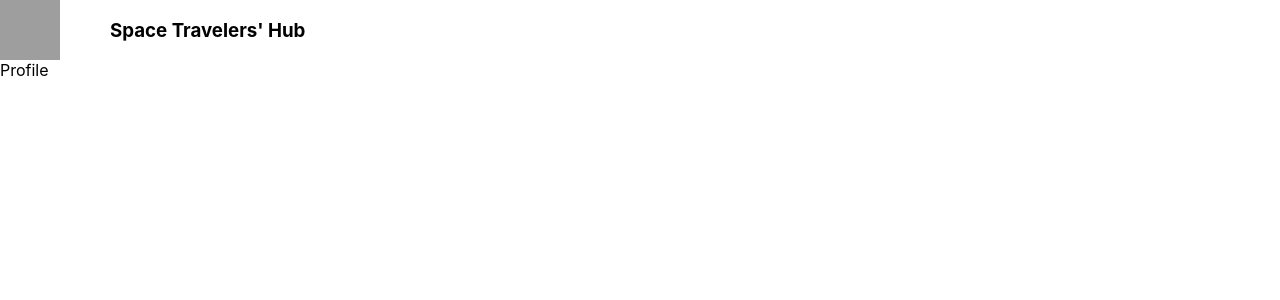
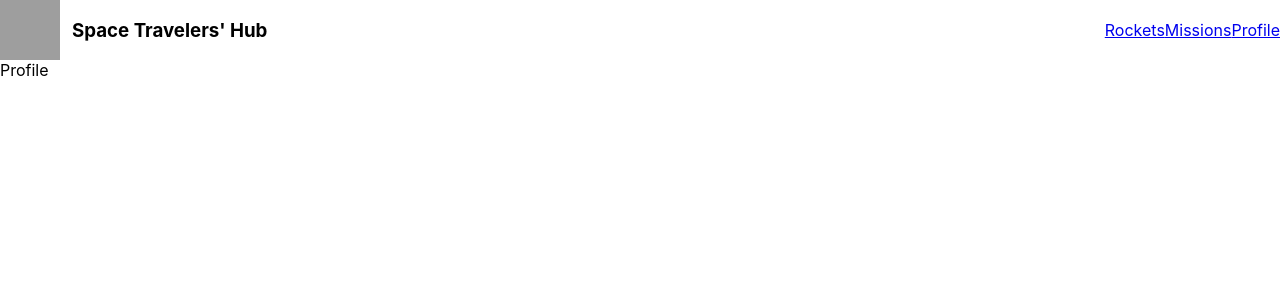
Before and after one commit to AbuTalha3/Space-Traveler-s-Hub, a React (Create React App) app: page /profile in a window 1280 px wide. Shown: the top 300 px of the page. Built offline with nearby package versions, Linux system fonts and the light colour scheme; grey boxes are pictures that could not be loaded.

Commit message:
Added styling for the navigation

```diff
--- a/src/App.js
+++ b/src/App.js
@@ -1,13 +1,18 @@
 import { Routes, Route } from 'react-router-dom';
-import Navbar from './components/Navbar';
-import Profile from './components/Profile';
+import Layout from './components/Layout';
+import Rockets from './pages/Rockets';
+import Missions from './pages/Missions';
+import Profile from './pages/Profile';
 
 function App() {
   return (
     <div className="App">
-      <Navbar />
       <Routes>
-        <Route path="/profile" element={<Profile />} />
+        <Route path="/" element={<Layout />}>
+          <Route index element={<Rockets />} />
+          <Route path="/Missions" element={<Missions />} />
+          <Route path="/profile" element={<Profile />} />
+        </Route>
       </Routes>
     </div>
   );
--- /dev/null
+++ b/src/components/Component.css
@@ -0,0 +1,15 @@
+.navbarMain {
+  justify-content: space-between;
+  display: flex;
+  align-items: center;
+}
+
+.logoContainer {
+  display: flex;
+  gap: 12px;
+}
+
+.logoImage {
+  width: 60px;
+  height: 60px;
+}
--- /dev/null
+++ b/src/components/Layout.js
@@ -0,0 +1,12 @@
+import React from 'react';
+import { Outlet } from 'react-router-dom';
+import Navbar from './Navbar';
+
+const Layout = () => (
+  <div>
+    <Navbar />
+    <Outlet />
+  </div>
+);
+
+export default Layout;
--- a/src/components/Navbar.jsx
+++ b/src/components/Navbar.jsx
@@ -1,11 +1,20 @@
 import React from 'react';
+import { NavLink } from 'react-router-dom';
+import './Component.css';
 
 function Navbar() {
   return (
     <header>
-      <nav className="navbar-main">
-        <img className="logo" src="/assets/images/planet.png" alt="Planet-pic" />
-        <h3 className="heading-main">Space Travelers&apos; Hub</h3>
+      <nav className="navbarMain">
+        <section className="logoContainer">
+          <img className="logoImage" src="/assets/images/planet.png" size={40} alt="Planet-pic" />
+          <h3 className="headingMain">Space Travelers&apos; Hub</h3>
+        </section>
+        <section className="linksMain">
+          <NavLink to="/">Rockets</NavLink>
+          <NavLink to="/missions">Missions</NavLink>
+          <NavLink to="/Profile">Profile</NavLink>
+        </section>
       </nav>
     </header>
   );
--- a/src/index.css
+++ b/src/index.css
@@ -11,14 +11,3 @@ code {
   font-family: source-code-pro, Menlo, Monaco, Consolas, 'Courier New',
     monospace;
 }
-
-.logo {
-  width: 60px;
-  height: 60px;
-}
-
-.navbar-main {
-  display: flex;
-  flex-direction: row;
-  gap: 50px;
-}
--- /dev/null
+++ b/src/pages/Missions.jsx
@@ -0,0 +1,7 @@
+import React from 'react';
+
+const Missions = () => (
+  <div>Missions</div>
+);
+
+export default Missions;
--- /dev/null
+++ b/src/pages/Profile.jsx
@@ -0,0 +1,7 @@
+import React from 'react';
+
+const Profile = () => (
+  <div>Profile</div>
+);
+
+export default Profile;
--- /dev/null
+++ b/src/pages/Rockets.jsx
@@ -0,0 +1,7 @@
+import React from 'react';
+
+const Rockets = () => (
+  <div>Rockets</div>
+);
+
+export default Rockets;
```
